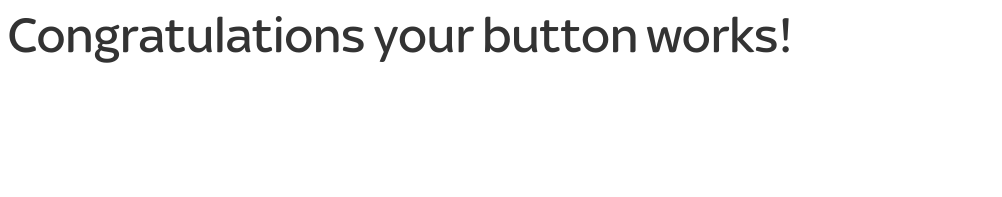
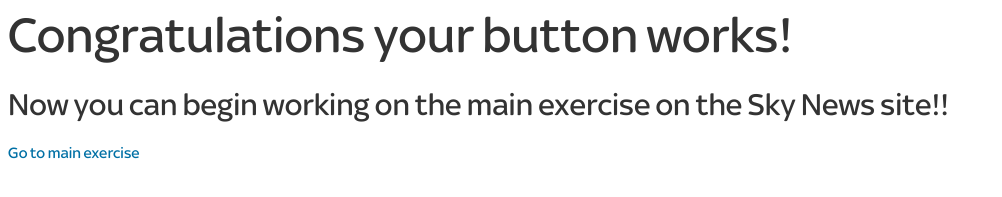
Before and after one commit to SkyCareersLab/sky-news-exercise-backup, a plain HTML site: page warm-up-exercise/webpages/nextPage.html in a window 1280 px wide. Shown: the part 189-386 px from the top of the page, without its empty margins (0-1002 px from the left). Drawn offline with Linux system fonts and the light colour scheme.

Commit message:
added button on end of warm up to main site

```diff
--- a/warm-up-exercise/webpages/nextPage.html
+++ b/warm-up-exercise/webpages/nextPage.html
@@ -5,7 +5,6 @@
 		<title>My Simple Sky Page</title>
 		<!-- Sky Frameworks (you don't need to worry about these!) -->
 		<link rel="stylesheet" href="../ignoreThisFolder/skyStylesheet.css"/>
-		<link rel="stylesheet" href="../stylesheets/stylesheet.css"/>
 	</head>
 
     <body>
@@ -13,6 +12,8 @@
 		<img id="logo" src="../images/skyLogo.png" alt="Logo" width="20%"/>
 
 		<h1 class="page-title">Congratulations your button works!</h1>
+		<h3>Now you can begin working on the main exercise on the Sky News site!!</h3>
+		<a href="../../web/webpages/index.html" class="btn primary">Go to main exercise</a>
 
     </body>
 </html>
```
